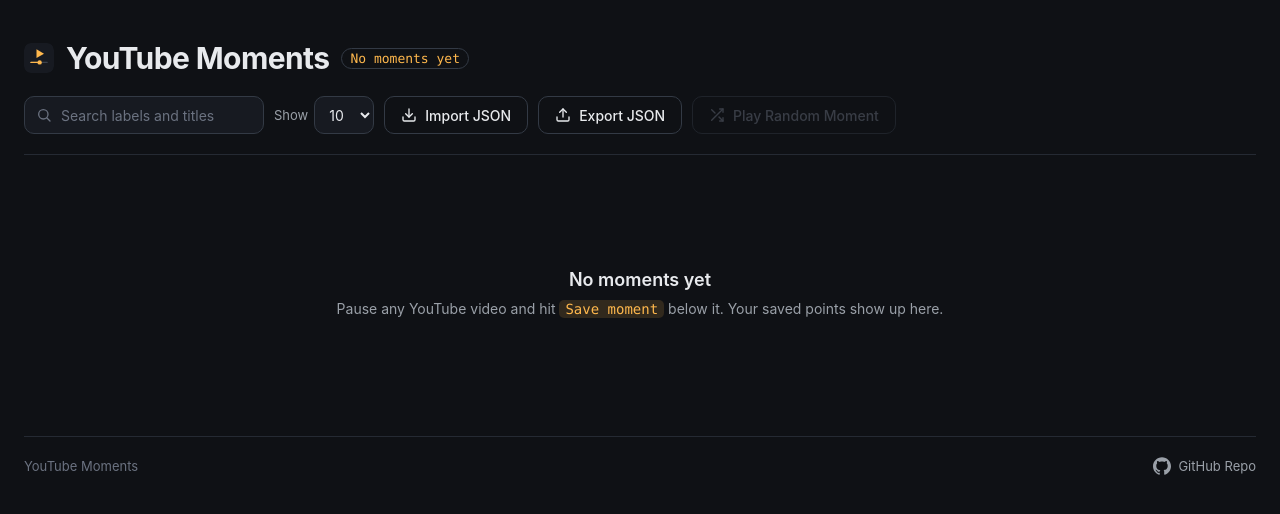
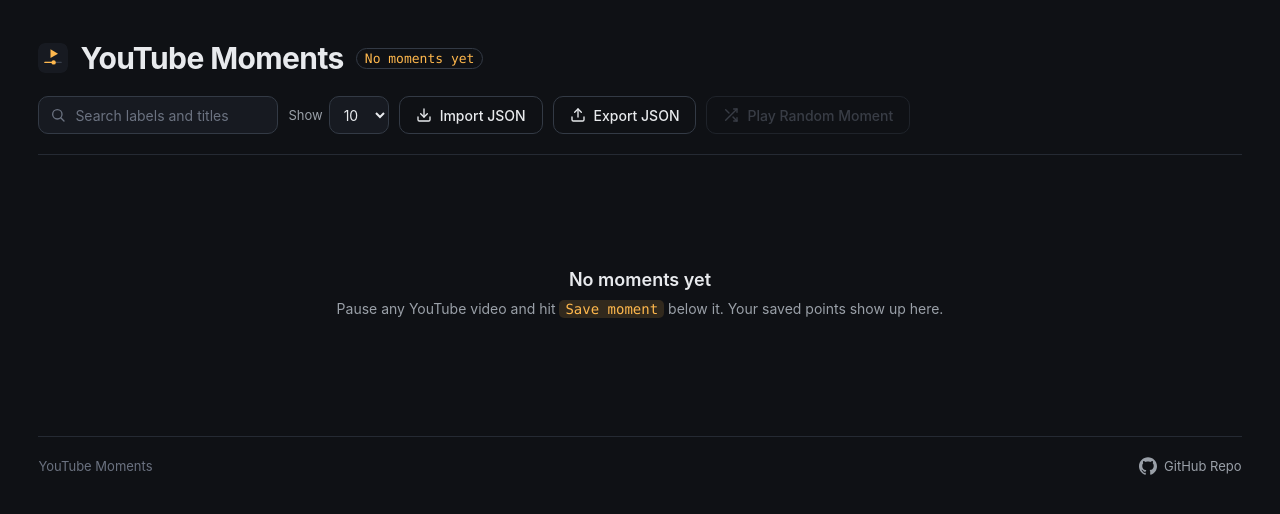
Before and after one commit to Aadityajoshi151/Youtube-Moments, a browser extension: page src/moments/moments.html in a window 1280 px wide. Drawn offline with Linux system fonts and the light colour scheme.

Commit message:
style: removes hardcoded width, makes page dynamic

```diff
--- a/src/moments/moments.css
+++ b/src/moments/moments.css
@@ -33,10 +33,10 @@
   -webkit-font-smoothing: antialiased;
 }
 
+/* Full-width: the list grid below fills the extra space with more columns
+   rather than stretching cards. */
 .wrap {
-  max-width: 1320px;
-  margin: 0 auto;
-  padding: 40px 24px 96px;
+  padding: 40px clamp(16px, 3vw, 48px) 96px;
 }
 
 /* ---------- Header ---------- */
@@ -170,8 +170,9 @@
 }
 
 /* ---------- List ---------- */
-/* 2-up grid on desktop, 1-up on narrow windows. 560px is the narrowest a card
-   can get before its date + action links wrap onto a second line. */
+/* Adds a column whenever another 560px card fits (3 on a 1920px screen, 2 on
+   a laptop, 1 on narrow windows). Right at the 560px minimum, a card's date +
+   action links can wrap onto a second line. */
 .list {
   list-style: none;
   margin: 16px 0 0;
```
